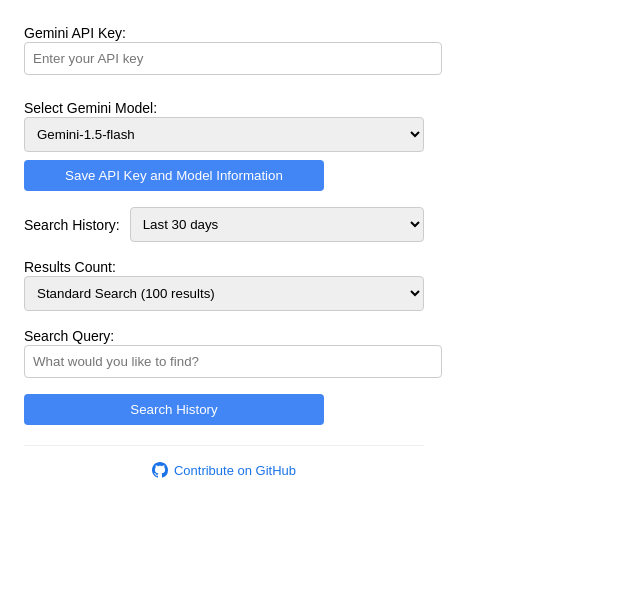
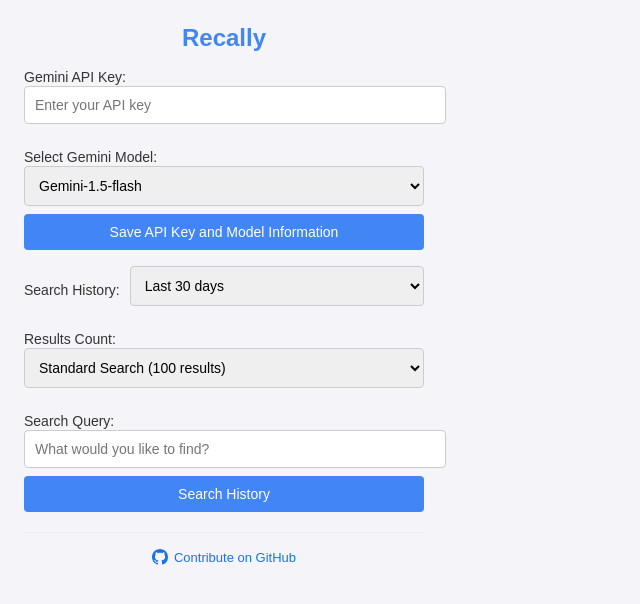
Before and after one commit to Prajwalgn-07/Recally, a website with bundled scripts: page popup.html in a window 1280 px wide. Shown: the whole page, without its empty margins (0-640 px from the left). Built offline with nearby package versions, Linux system fonts and the light colour scheme; some packages are replaced by stand-ins of ours.

Commit message:
style changes

```diff
--- a/popup.html
+++ b/popup.html
@@ -7,26 +7,37 @@
             width: 400px;
             padding: 16px;
             font-family: Arial, sans-serif;
+            background-color: #f4f4f9;
+            color: #333;
+        }
+        .header {
+            text-align: center;
+            font-size: 24px;
+            font-weight: bold;
+            margin-bottom: 16px;
+            color: #4285f4;
         }
         .input-group {
             margin-bottom: 16px;
         }
-        input {
+        input, select {
             width: 100%;
             margin-bottom: 8px;
-            padding: 8px;
+            padding: 10px;
             border: 1px solid #ccc;
             border-radius: 4px;
+            font-size: 14px;
         }
         button {
-            width: 75%;
-            padding: 8px;
+            width: 100%;
+            padding: 10px;
             background-color: #4285f4;
             color: white;
             border: none;
             border-radius: 4px;
             cursor: pointer;
-            margin-top: 8px;
+            font-size: 14px;
+            transition: background-color 0.3s ease;
         }
         button:hover {
             background-color: #3367d6;
@@ -45,9 +56,10 @@
         }
         .timeline-control select {
             flex: 1;
-            padding: 8px;
+            padding: 10px;
             border: 1px solid #ccc;
             border-radius: 4px;
+            font-size: 14px;
         }
         #results {
             margin-top: 20px;
@@ -109,15 +121,10 @@
         label {
             font-size: 14px;
         }
-        .timeline-control select, #modelSelect, #resultCount {
-            width: 100%;
-            padding: 8px;
-            border: 1px solid #ccc;
-            border-radius: 4px;
-        }
     </style>
 </head>
 <body>
+    <div class="header">Recally</div>
     <div class="input-group">
         <label for="apiKey">Gemini API Key:</label>
         <input type="password" id="apiKey" placeholder="Enter your API key">
@@ -127,7 +134,7 @@
         <select id="modelSelect">
             <option value="gemini-1.5-flash" selected>Gemini-1.5-flash</option>
             <option value="gemini-1.5-flash-8b">Gemini-1.5-flash-8b</option>
-            <option value="gemini-1.5-pro">gemini-1.5-pro</option>
+            <option value="gemini-1.5-pro">Gemini-1.5-pro</option>
             <option value="gemini-2.0-flash">Gemini-2.0-flash</option>
         </select>
         <button id="saveApiKey">Save API Key and Model Information</button>
```
